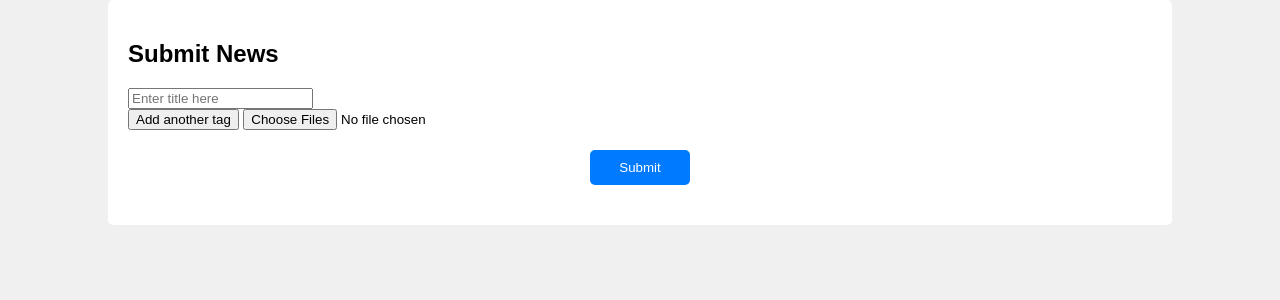
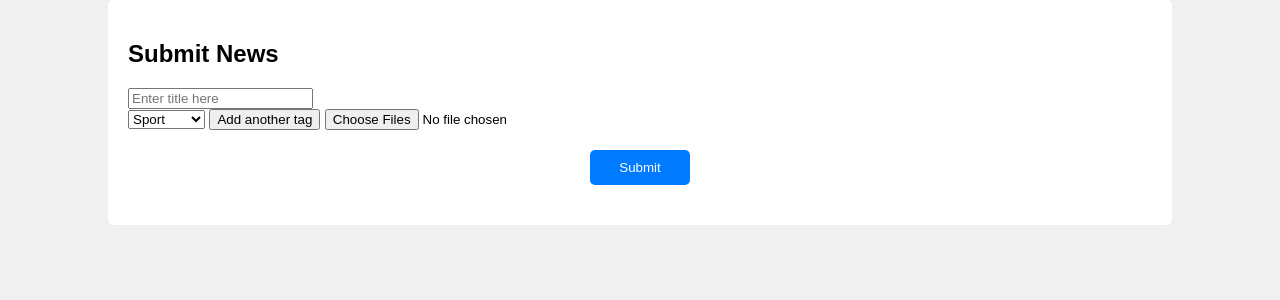
Before and after one commit to ITHangle/ea4115-bbc-d02, a Flask app: page /submit in a window 1280 px wide. Shown: the top 300 px of the page. Run offline with Flask 3, Linux system fonts and the light colour scheme; some libraries are stand-ins or nearby versions.

Commit message:
table 3 tags choose 1.0

```diff
--- a/app/templates/index.html.j2
+++ b/app/templates/index.html.j2
@@ -134,9 +134,8 @@
                         <a href="{{ url_for('BAN_tags', tag_id=tag.id, news_id=news.id) }}">X</a>
                         {{ tag.name }}
                     {% endfor %}
+                </p>
 
-                </p>
-                <p class="card-text">{{ news.content }}</p>
                 {% if current_user.username == news.author.username %}
                     <div class="d-flex">
                         <a href="{{ url_for('edit', news_id=news.id) }}" class="btn btn-primary mr-2">Edit</a>
--- a/app/templates/submit.html
+++ b/app/templates/submit.html
@@ -45,6 +45,11 @@
             <input type="text" name="tags" placeholder="Enter a tag here" value="{{ tag_name }}">
             {% endfor %}
         </div>
+        <select name="news_type">
+            <option value="Sport">Sport</option>
+            <option value="Travel">Travel</option>
+            <option value="Business">Business</option>
+        </select>
         <button type="button" onclick="addTagField()">Add another tag</button>
         <input type="file" name="image" accept="image/*" multiple>
         <input type="submit" value="{{ 'Update' if news.id else 'Submit' }}">
```
